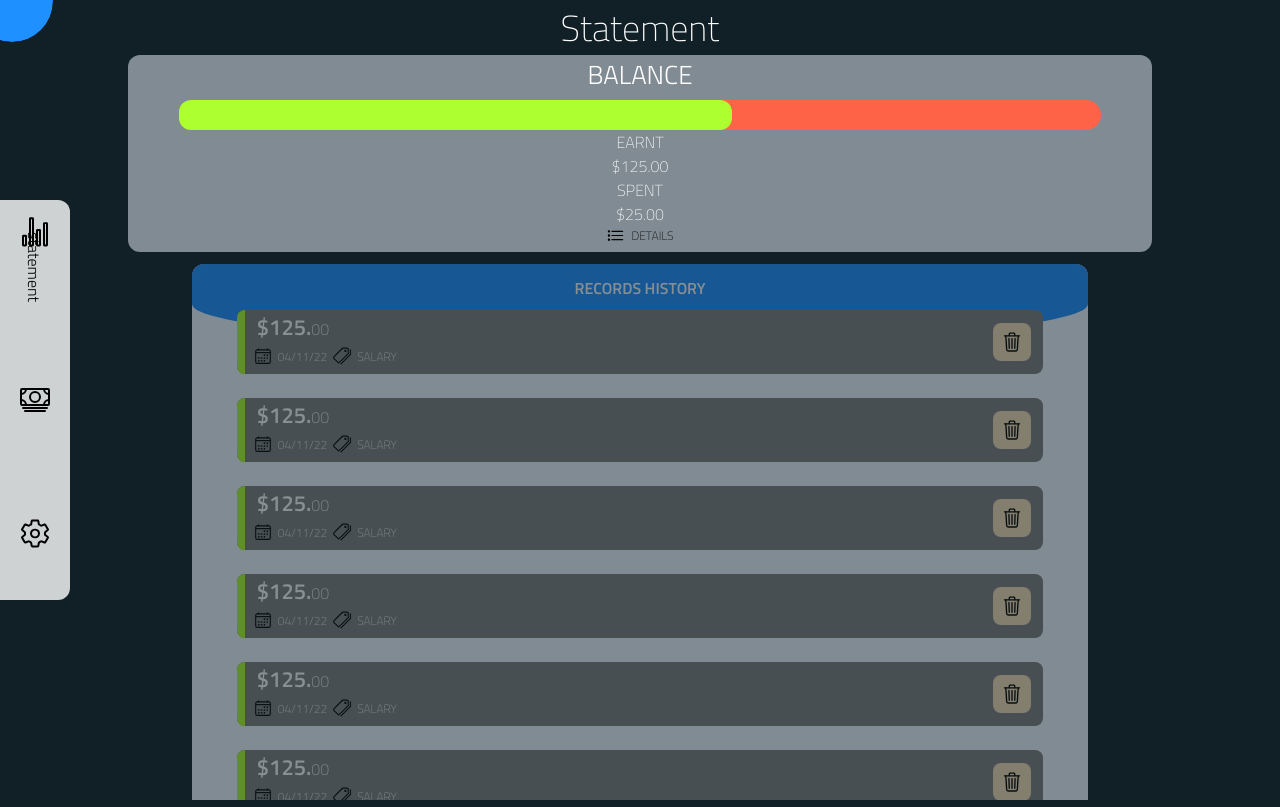
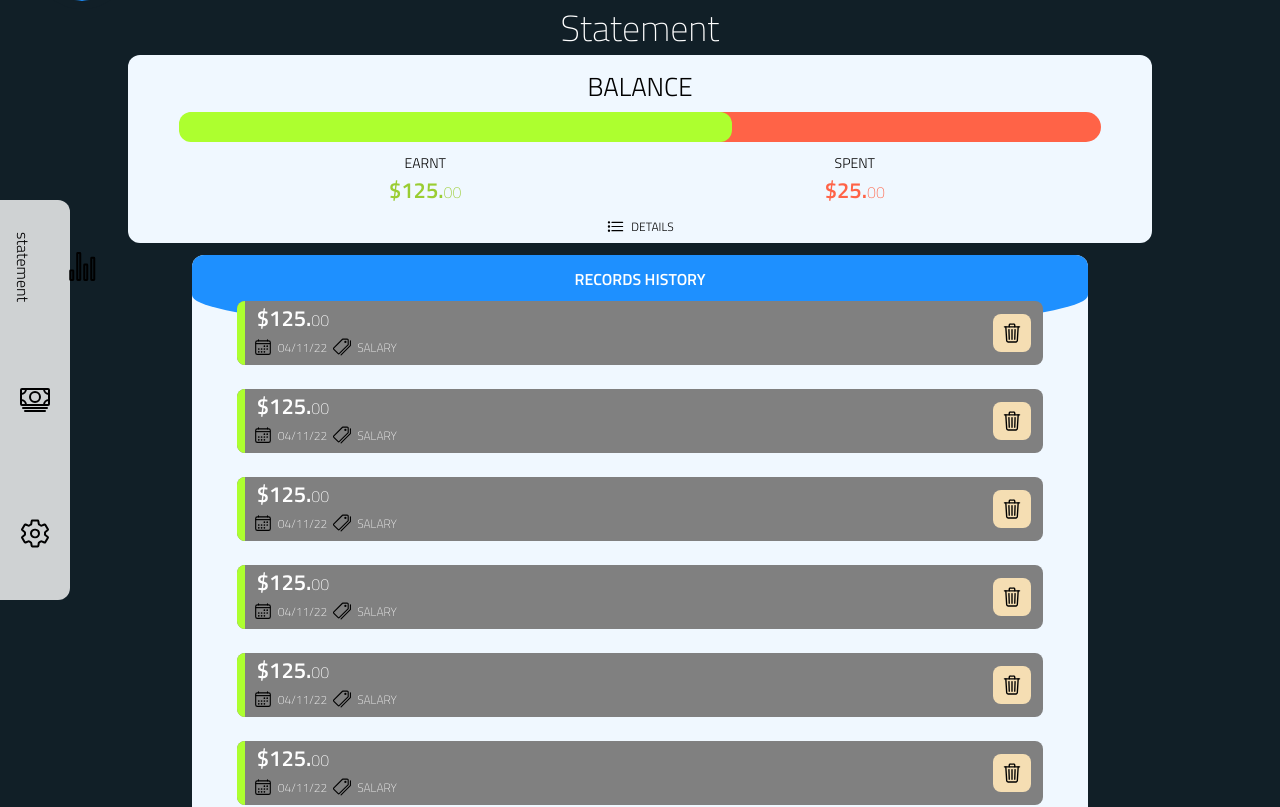
Before and after one commit to robotmischief/budget-buddy, a React (Create React App) app in the folder frontend/: page / in a window 1280 px wide. Shown: the top 807 px of the page. Built offline with nearby package versions, Linux system fonts and the light colour scheme.

Commit message:
feat: compact balanceCard component

```diff
--- a/frontend/package.json
+++ b/frontend/package.json
@@ -8,7 +8,8 @@
     "@testing-library/user-event": "13.5.0",
     "react": "18.1.0",
     "react-dom": "18.1.0",
-    "react-scripts": "5.0.1",
+    "react-router-dom": "^6.3.0",
+    "react-scripts": "^5.0.1",
     "web-vitals": "2.1.4"
   },
   "scripts": {
--- a/frontend/src/App.css
+++ b/frontend/src/App.css
@@ -25,6 +25,7 @@
 /* layout (mobile first) */
 body {
     /* overflow: hidden; */
+    /* TODO: workaround to hide scrollbars. using overflow blocks react getting Y offset */
     background-color: var(--appbackground);
     color: var(--apptextcolor);
 }
@@ -43,6 +44,7 @@ body {
 
 .no-scroll {
     /* hide scrollbars but allows to scroll */
+    /* (not working with react useEffect to get scrollY of components) */
     overflow-y: scroll;
     scrollbar-width: none; /* Firefox */
     -ms-overflow-style: none;  /* Internet Explorer 10+ */
--- a/frontend/src/App.js
+++ b/frontend/src/App.js
@@ -1,23 +1,42 @@
 import { GlobalProvider } from './context/GlobalState';
 import { BrowserRouter, Routes, Route } from 'react-router-dom';
-
 import './App.css';
 import NavBar from './components/NavBar';
 import Statement from './pages/Statement';
 import Add from './pages/Add';
 import Settings from './pages/Settings';
 import NotFound from './pages/NotFound';
+import { useState, useEffect } from 'react';
+
+
+
+
 
 function App() {
+  const [posScrollY, setposScrollY] = useState(0);
+
+  const handleScroll = () => {
+    let posY = window.scrollY;
+    setposScrollY(posY);
+    // console.log(`scrolling at last! ${posY}`);
+  };
+
+  useEffect(() => {
+    window.addEventListener("scroll", handleScroll);
+  return () => {
+    window.removeEventListener("scroll", handleScroll);
+    };
+  }, []);
+
   return (
     <BrowserRouter>
       <GlobalProvider>
         <div className="nav-bar">
           <NavBar />
         </div>
-        <div className="main-content no-scroll">
+        <div className="main-content">
           <Routes>
-            <Route path='/' element={<Statement />} />
+            <Route path='/' element={<Statement posY={posScrollY} />} />
             <Route path='/add' element={<Add />} />
             <Route path='/settings' element={<Settings />} />
             <Route path='*' element={<NotFound />} />
--- a/frontend/src/components/BalanceCard.css
+++ b/frontend/src/components/BalanceCard.css
@@ -1,5 +1,6 @@
 .balance-container {
-    background-color: rgba(240, 248, 255,.5);
+    /* border: 1px solid yellow; */
+    background-color: rgba(240, 248, 255, 1);
     border-radius: 12px;
     align-self: center;
     width: 80%;
@@ -9,23 +10,74 @@
     justify-content: center;
     align-items: center;
 }
-
+.balance-container.compact {
+    position: sticky;
+    top: 0;
+    border-radius: 0 0 12px 12px;
+}
 .balance-container .header {
-    color: white;
+    /* border: 1px solid yellowgreen; */
+    color: black;
     font-weight: 300;
     font-size: 26px;
     width: 100%;
-    margin-bottom: 6px;
+    margin-top: 12px;
+}
+.balance-container.compact .header {
+    display: none;
+}
+
+.balance-container .earnt-spent-container {
+    /* border: 1px solid tomato; */
+    display: flex;
+    width: 100%;
+    justify-content: center;
+}
+.balance-container .earnt-spent-container .earnt,
+.balance-container .earnt-spent-container .spent {
+    /* border: 1px solid whitesmoke; */
+    width: 40%;
+    margin: 10px;
+}
+.earnt .title,
+.spent .title {
+    font-weight: 300;
+    font-size: 14px;
+    color: black;
+}
+.balance-container.compact .earnt .title,
+.balance-container.compact .spent .title {
+    display: none;
+}
+.earnt .amount,
+.spent .amount {
+    font-weight: 600;
+    font-size: 22px;
+}
+.amount span {
+    font-size: 16px;
+}
+.earnt {
+    color: yellowgreen;
+}
+.spent {
+    color: tomato;
 }
 
 .balance-container .graph-spent {
+    /* border: 1px solid dodgerblue; */
     width: 90%;
     height: 30px;
     background-color: tomato;
     border-radius: 25px;
+    margin-top: 6px;
+}
+.balance-container.compact .graph-spent {
+    margin-top: 22px;
 }
 
 .balance-container .graph-earnt {
+    /* border: 1px solid pink; */
     width: 60%;
     height: 100%;
     background-color: greenyellow;
@@ -33,13 +85,19 @@
 }
 
 .balance-container .footer {
+    /* border: 1px solid palegoldenrod; */
     width: 100%;
     height: 26px;
     display: flex;
     justify-content: center;
 }
+.balance-container.compact .footer {
+    display: none;
+}
+
 .balance-container .footer p {
     font-size: 12px;
+    font-weight: 300;
     color: black;
     display: inline-block;
     margin-left: 6px;
--- a/frontend/src/components/BalanceCard.js
+++ b/frontend/src/components/BalanceCard.js
@@ -1,9 +1,11 @@
 import './BalanceCard.css';
 
-const BalanceCard = () => {
+const BalanceCard = ({compactView}) => {
+    const compactStyle = (compactView) ? 'compact' : '';
+
     return (
-        <div className="balance-container">
-            <div className="header">BALANCE</div>
+        <div className={`balance-container ${compactStyle}`}>
+            <div className='header' >BALANCE</div>
             <div className="graph-spent">
                 <div className="graph-earnt"></div>
             </div>
--- a/frontend/src/components/NavBar.css
+++ b/frontend/src/components/NavBar.css
@@ -130,9 +130,10 @@
     transform: translateY(0);
 }
 
-/* media query for wider screens > tabelts && desktops */
+/* media query for wider screens > tablets && desktops */
 @media screen and (min-width: 999px) {
     .nav-list {
+        /* border: 1px solid green; */
         left: 0;
         top: 50%;
         width: var(--navbarheight);
@@ -140,6 +141,10 @@
         transform: translateY(-50%);
         border-radius: 0 12px 12px 0;
         flex-direction: column;
+    }
+
+    .nav-list .nav-item.active .nav-icon img {
+        transform: translateX(150%);
     }
 
     .nav-list .nav-item p {
@@ -151,6 +156,34 @@
         writing-mode: vertical-rl;
     }
     .nav-list .nav-item.active p {
-        transform: translateX(90%);
+        transform: translateX(45%);
+    }
+
+    .nav-dot {
+        position: absolute;
+        transform: translate(50%, -50%);
+        transition: top .5s ease;
+    }
+    .nav-list .nav-item:nth-child(1).active ~ .nav-dot {
+        top: 16.66%;
+        left: 0;
+    }
+    .nav-list .nav-item:nth-child(2).active ~ .nav-dot {
+        top: 50%;
+        left: 0;
+    }
+    .nav-list .nav-item:nth-child(3).active ~ .nav-dot {
+        top: 83.3%;
+        left: 0;
+    }
+
+    .nav-sub-dot.left.active {
+        transform: translate(190%, -110%);
+        opacity: 1;
+    }
+
+    .nav-sub-dot.right.active {
+        transform: translate(190%, 110%);
+        opacity: 1;
     }
 }
--- a/frontend/src/components/NavBar.js
+++ b/frontend/src/components/NavBar.js
@@ -1,11 +1,10 @@
 import './NavBar.css';
-import React, { Fragment, useContext } from 'react';
+import React, { useContext } from 'react';
 import { NavBarItem } from './NavBarItem';
 import { GlobalContext } from '../context/GlobalState';
 
 
 const NavBar = () => {
-
     const { navBarItems, handleNavBarClick } = useContext(GlobalContext);
 
     return (
--- a/frontend/src/components/RecordList.css
+++ b/frontend/src/components/RecordList.css
@@ -1,6 +1,6 @@
 .recordlist-container {
     background-color: #f0f8ff;
-    opacity: .5;
+    /* opacity: .5; */
     border-radius: 12px 12px 0 0;
     align-self: center;
     width: 70%;
@@ -10,6 +10,7 @@
     align-items: center;
     padding: 6px 0 calc(var(--navbarheight) + 22px) 0;
     position: relative;
+    z-index: -10;
     /* padding-bottom: 100px; */
 }
 
--- a/frontend/src/context/GlobalState.js
+++ b/frontend/src/context/GlobalState.js
@@ -41,6 +41,7 @@ export const GlobalProvider = ({children}) => {
         });
     }
 
+
     return (
         <GlobalContext.Provider value={{navBarItems: state.navBarItems, handleNavBarClick}}>
             {children}
--- a/frontend/src/index.js
+++ b/frontend/src/index.js
@@ -3,6 +3,7 @@ import ReactDOM from 'react-dom/client';
 import App from './App';
 
 const root = ReactDOM.createRoot(document.getElementById('root'));
+
 root.render(
   <React.StrictMode>
     <App />
--- a/frontend/src/pages/Statement.js
+++ b/frontend/src/pages/Statement.js
@@ -1,13 +1,20 @@
+import { useState } from 'react';
 import Header from '../components/Header';
 import BalanceCard from '../components/BalanceCard';
 import RecordList from '../components/RecordList';
 
-const Statement = () => {
+const Statement = ({posY}) => {
+    const topLimitForCard = 50;
+
+    const [compactView, setCompactView] = useState(false);
+    if (posY >= topLimitForCard && compactView === false) setCompactView(true)
+    if (posY <= 10 && compactView === true) setCompactView(false)
+
     return (
         <>
             <div className="page-container">
                 <Header title='Statement' />
-                <BalanceCard />
+                <BalanceCard compactView={compactView} />
                 <RecordList />
             </div>
         </>
```
Also changed, not shown: 1 other file (tests, documents, lock files or other folders).
